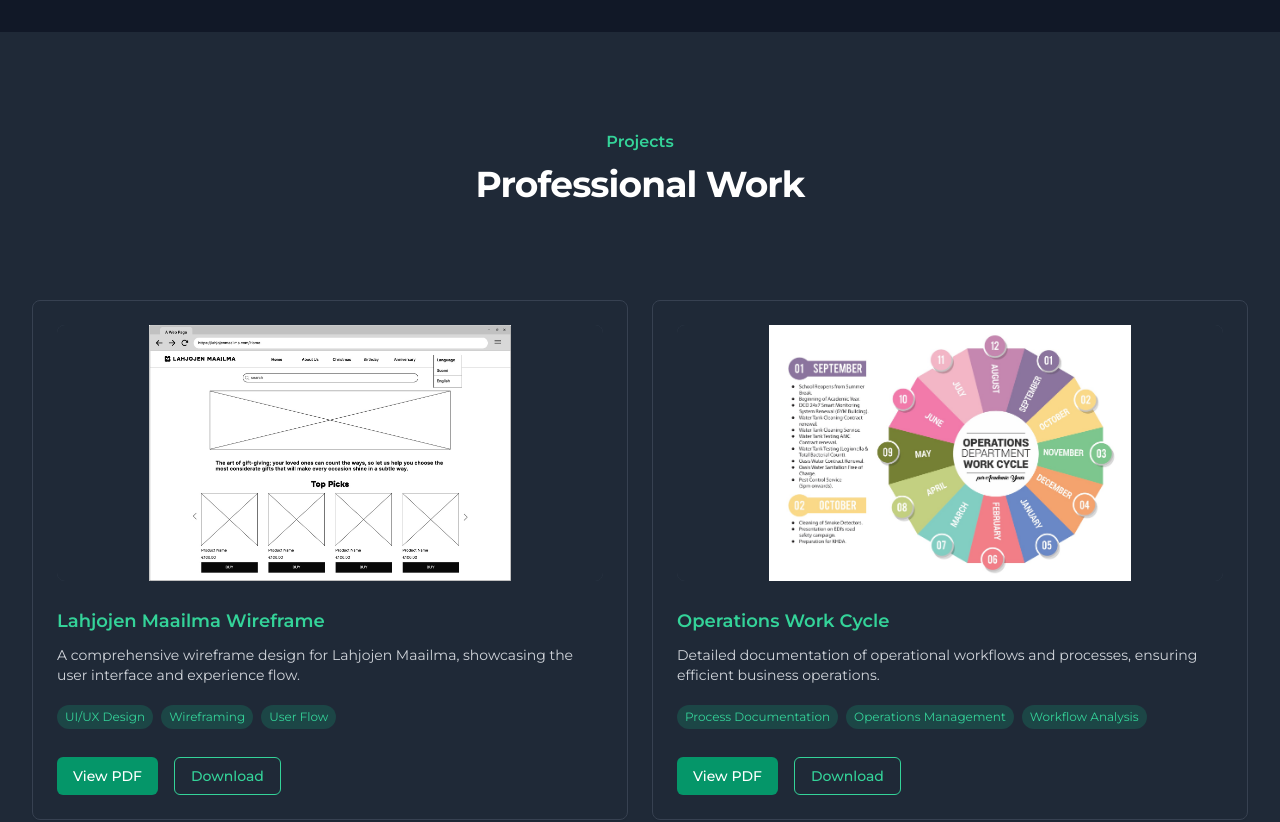
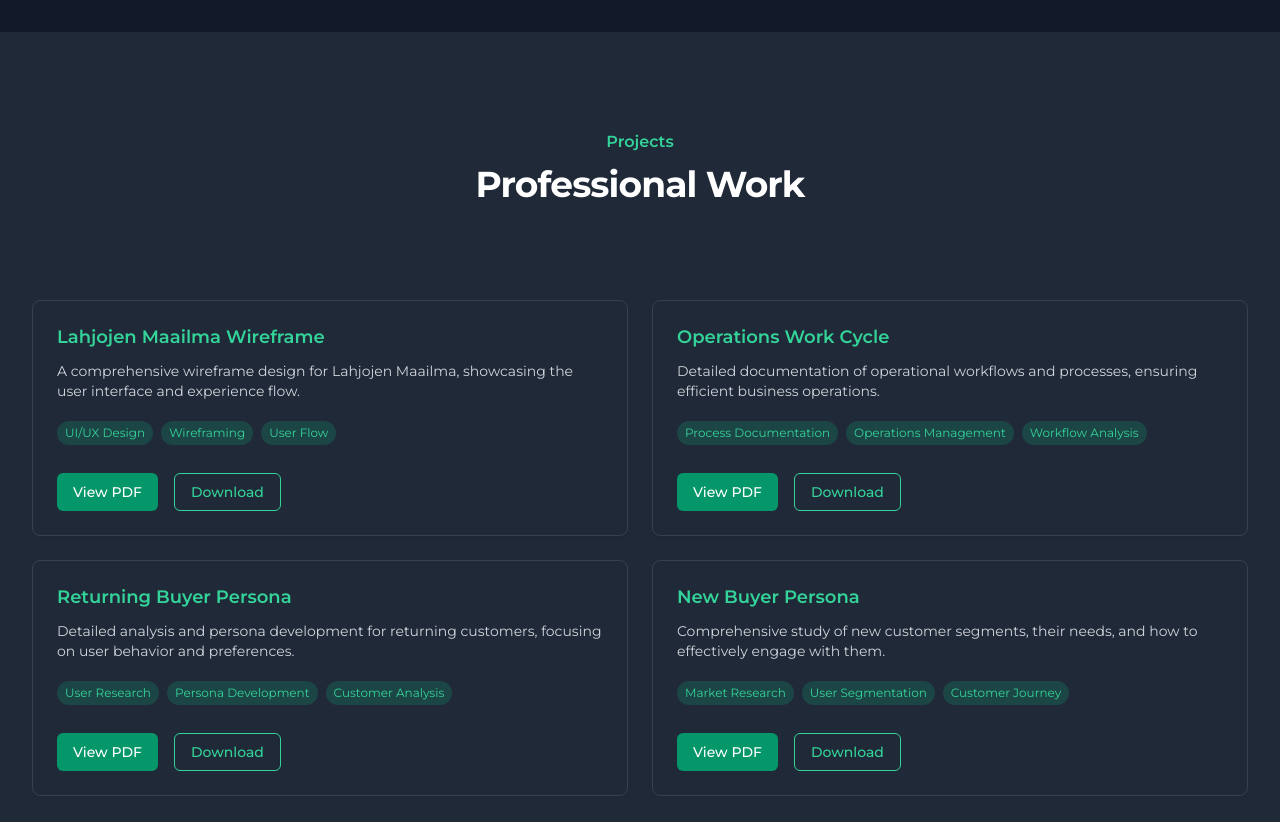
Before and after one commit to AidaKokko/Portfolio, a Next.js app: page / in a window 1280 px wide. Shown: the part 4300-5122 px from the top of the page. Built offline with nearby package versions, Linux system fonts and the light colour scheme.

Commit message:
Fix Projects section by using the Projects component

```diff
--- a/src/app/page.tsx
+++ b/src/app/page.tsx
@@ -296,95 +296,7 @@ export default function Home() {
       </section>
 
       {/* Projects Section */}
-      <section id="projects" className="py-24 bg-gray-800">
-        <div className="mx-auto max-w-7xl px-6 lg:px-8">
-          <div className="mx-auto max-w-2xl lg:text-center">
-            <h2 className="text-base font-semibold leading-7 text-emerald-400">Projects</h2>
-            <p className="mt-2 text-3xl font-bold tracking-tight text-white sm:text-4xl">
-              Professional Work
-            </p>
-          </div>
-          <div className="mx-auto mt-16 max-w-2xl sm:mt-20 lg:mt-24 lg:max-w-none">
-            <div className="grid grid-cols-1 gap-6 sm:grid-cols-2 lg:grid-cols-2">
-              {[
-                {
-                  title: "Lahjojen Maailma Wireframe",
-                  description: "A comprehensive wireframe design for Lahjojen Maailma, showcasing the user interface and experience flow.",
-                  technologies: ["UI/UX Design", "Wireframing", "User Flow"],
-                  pdfPath: "/project/Lahjojen Maailma_Wireframe (Final).pdf",
-                  previewPath: "/images/project-previews/wireframe-preview.jpg"
-                },
-                {
-                  title: "Operations Work Cycle",
-                  description: "Detailed documentation of operational workflows and processes, ensuring efficient business operations.",
-                  technologies: ["Process Documentation", "Operations Management", "Workflow Analysis"],
-                  pdfPath: "/project/Operations Work Cycle.pdf",
-                  previewPath: "/images/project-previews/operations-preview.jpg"
-                },
-                {
-                  title: "Returning Buyer Persona",
-                  description: "Detailed analysis and persona development for returning customers, focusing on user behavior and preferences.",
-                  technologies: ["User Research", "Persona Development", "Customer Analysis"],
-                  pdfPath: "/project/Returning Buyer Persona.pdf",
-                  previewPath: "/images/project-previews/returning-buyer-preview.jpg"
-                },
-                {
-                  title: "New Buyer Persona",
-                  description: "Comprehensive study of new customer segments, their needs, and how to effectively engage with them.",
-                  technologies: ["Market Research", "User Segmentation", "Customer Journey"],
-                  pdfPath: "/project/New Buyer Persona.pdf",
-                  previewPath: "/images/project-previews/new-buyer-preview.jpg"
-                }
-              ].map((project, index) => (
-                <div
-                  key={`project-${index}`}
-                  className="relative flex flex-col gap-y-3 rounded-lg border border-gray-700 bg-gray-800 p-6 shadow-sm hover:shadow-md transition-all hover:border-emerald-500"
-                >
-                  <div className="relative h-48 sm:h-64 bg-gray-700 rounded-lg overflow-hidden mb-4">
-                    <Image
-                      src={project.previewPath}
-                      alt={`Preview of ${project.title}`}
-                      fill
-                      sizes="(max-width: 768px) 100vw, (max-width: 1200px) 50vw, 33vw"
-                      className="object-contain bg-gray-800"
-                      priority={index < 2}
-                    />
-                  </div>
-                  <h3 className="text-lg font-semibold leading-6 text-emerald-400">{project.title}</h3>
-                  <p className="text-sm text-gray-300">{project.description}</p>
-                  <div className="flex flex-wrap gap-2 mt-2">
-                    {project.technologies.map((tech, techIndex) => (
-                      <span
-                        key={`tech-${techIndex}`}
-                        className="px-2 py-1 bg-emerald-500/20 text-emerald-400 rounded-full text-xs"
-                      >
-                        {tech}
-                      </span>
-                    ))}
-                  </div>
-                  <div className="flex gap-4 mt-4">
-                    <a
-                      href={project.pdfPath}
-                      target="_blank"
-                      rel="noopener noreferrer"
-                      className="inline-flex items-center px-4 py-2 text-sm font-medium text-white bg-emerald-600 hover:bg-emerald-700 rounded-md transition-colors duration-200"
-                    >
-                      View PDF
-                    </a>
-                    <a
-                      href={project.pdfPath}
-                      download
-                      className="inline-flex items-center px-4 py-2 text-sm font-medium text-emerald-400 border border-emerald-400 hover:bg-emerald-400/10 rounded-md transition-colors duration-200"
-                    >
-                      Download
-                    </a>
-                  </div>
-                </div>
-              ))}
-            </div>
-          </div>
-        </div>
-      </section>
+      <Projects />
 
       {/* Skills Section */}
       <section id="skills" className="py-24 bg-gray-800">
```
